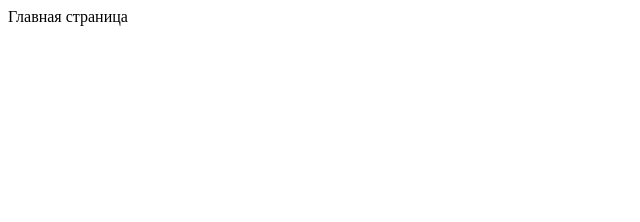
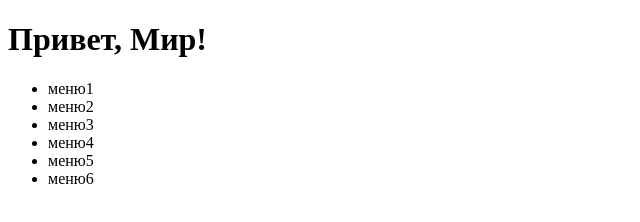
Before and after one commit to RinatYR/git-student, a plain HTML site: page index.html in a window 1280 px wide. Shown: the whole page, without its empty margins (0-640 px from the left). Drawn offline with Linux system fonts and the light colour scheme.

Commit message:
Добавил заголовок

```diff
--- a/index.html
+++ b/index.html
@@ -6,6 +6,14 @@
     <title>Document</title>
 </head>
 <body>
-    Главная страница
+    <h1>Привет, Мир!</h1>
+    <ul>
+        <li class="menu-item">меню1</li>
+        <li class="menu-item">меню2</li>
+        <li class="menu-item">меню3</li>
+        <li class="menu-item">меню4</li>
+        <li class="menu-item">меню5</li>
+        <li class="menu-item">меню6</li>
+    </ul>
 </body>
 </html>
```
